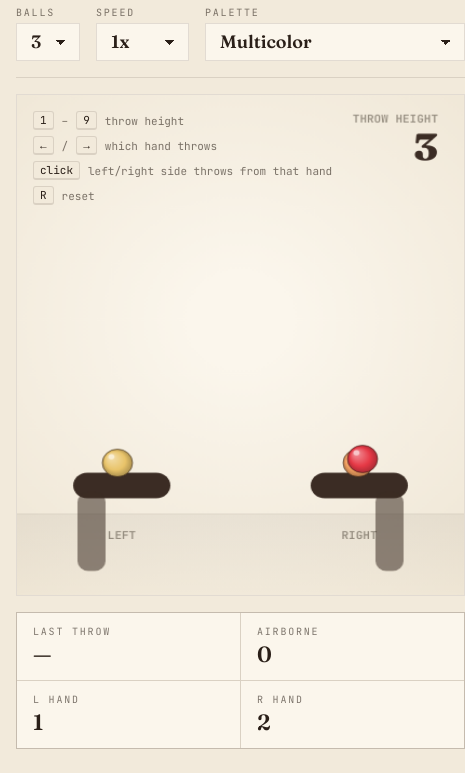
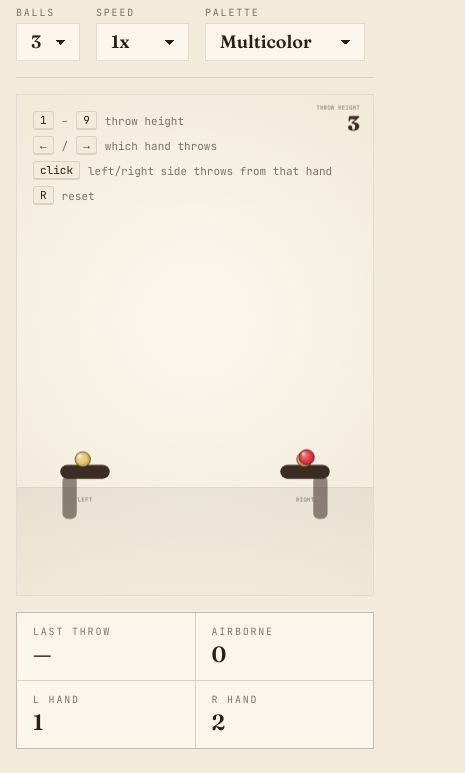
Before and after one commit to bluecanart/JugglingGame, a website built with Vite: page index.html in a window 390 px wide. Shown: the part 71-844 px from the top of the page, 465 px wide, since content can reach past the window. Built offline with nearby package versions, Linux system fonts and the light colour scheme.

Commit message:
Scale on-canvas elements with viewport, cap palette width
The 'THROW HEIGHT' indicator, hand pills, LEFT/RIGHT labels, balls, and
floor line were all drawn at fixed pixel sizes — fine on desktop, but on
a ~340px mobile canvas the 38px height number ate ~11% of the width.
Route every on-canvas size through a single uiScale(w) factor (1.0 above
800px, scaling down to 0.55 floor) so the whole scene shrinks together.

Also cap #palette at 160px with text-overflow:ellipsis so the long
'One Red / Others White' option no longer stretches the control row.

Co-Authored-By: Claude Opus 4.7 <noreply@anthropic.com>

```diff
--- a/src/renderer.ts
+++ b/src/renderer.ts
@@ -15,6 +15,9 @@ export class Renderer {
   draw(game: Game, now: number, selectedHeight: number): void {
     const { w, h } = this.getSize();
     const ctx = this.ctx;
+    // Single scale factor for every on-canvas element so hands, balls, labels,
+    // and the floor all shrink together on narrow mobile viewports.
+    const scale = this.uiScale(w);
 
     // Background: warm paper with a subtle vignette.
     ctx.save();
@@ -25,63 +28,73 @@ export class Renderer {
     ctx.fillRect(0, 0, w, h);
 
     // Soft floor line so hands feel anchored
-    this.drawFloor(w, h, game.anchors.y);
+    this.drawFloor(w, h, game.anchors.y, scale);
 
     // Hands
-    this.drawHand(game, 'L');
-    this.drawHand(game, 'R');
+    this.drawHand(game, 'L', scale);
+    this.drawHand(game, 'R', scale);
 
     // Balls — in-flight first (behind hands look) then held (in front).
     // Doing it the other way around looks fine too; this just prevents flicker
     // at catch time when a ball pops to the top of the hand stack.
     for (const ball of game.balls.values()) {
-      if (ball.state === 'flying') this.drawFlyingBall(ball, now);
+      if (ball.state === 'flying') this.drawFlyingBall(ball, now, scale);
     }
-    this.drawHeldBalls(game, 'L');
-    this.drawHeldBalls(game, 'R');
+    this.drawHeldBalls(game, 'L', scale);
+    this.drawHeldBalls(game, 'R', scale);
 
-    this.drawHeightIndicator(w, selectedHeight);
+    this.drawHeightIndicator(w, selectedHeight, scale);
 
     ctx.restore();
   }
 
-  private drawHeightIndicator(w: number, value: number): void {
+  // 800px is the width at which the desktop sizes look right; below that we
+  // shrink proportionally, floored at 0.55 so things don't get unreadable.
+  private uiScale(w: number): number {
+    return Math.min(1, Math.max(0.55, w / 800));
+  }
+
+  private drawHeightIndicator(w: number, value: number, scale: number): void {
     const ctx = this.ctx;
     ctx.save();
-    const x = w - 24;
-    const labelY = 28;
+    const labelSize = 11 * scale;
+    const numberSize = 38 * scale;
+    const margin = 24 * scale;
+    const x = w - margin;
+    const labelY = 28 * scale;
     ctx.textAlign = 'right';
     ctx.textBaseline = 'alphabetic';
 
     ctx.fillStyle = 'rgba(40, 30, 20, 0.45)';
-    ctx.font = '600 11px "JetBrains Mono", monospace';
+    ctx.font = `600 ${labelSize}px "JetBrains Mono", monospace`;
     ctx.fillText('THROW HEIGHT', x, labelY);
 
     ctx.fillStyle = '#3B2C24';
-    ctx.font = '800 38px "Fraunces", serif';
-    ctx.fillText(String(value), x, labelY + 38);
+    ctx.font = `800 ${numberSize}px "Fraunces", serif`;
+    ctx.fillText(String(value), x, labelY + numberSize);
     ctx.restore();
   }
 
-  private drawFloor(w: number, h: number, y: number): void {
+  private drawFloor(w: number, h: number, y: number, scale: number): void {
     const ctx = this.ctx;
+    const floorY = y + 60 * scale;
     ctx.save();
     ctx.strokeStyle = 'rgba(40, 30, 20, 0.08)';
     ctx.lineWidth = 1;
     ctx.beginPath();
-    ctx.moveTo(0, y + 60);
-    ctx.lineTo(w, y + 60);
+    ctx.moveTo(0, floorY);
+    ctx.lineTo(w, floorY);
     ctx.stroke();
     // Subtle horizon shadow
-    const shadow = ctx.createLinearGradient(0, y + 60, 0, h);
+    const shadow = ctx.createLinearGradient(0, floorY, 0, h);
     shadow.addColorStop(0, 'rgba(40, 30, 20, 0.06)');
     shadow.addColorStop(1, 'rgba(40, 30, 20, 0)');
     ctx.fillStyle = shadow;
-    ctx.fillRect(0, y + 60, w, h - (y + 60));
+    ctx.fillRect(0, floorY, w, h - floorY);
     ctx.restore();
   }
 
-  private drawHand(game: Game, side: Hand): void {
+  private drawHand(game: Game, side: Hand, scale: number): void {
     const ctx = this.ctx;
     const x = side === 'L' ? game.anchors.leftX : game.anchors.rightX;
     const y = game.anchors.y;
@@ -93,28 +106,28 @@ export class Renderer {
     // A simple pill-shaped "palm" — abstract on purpose, easy to swap later.
     ctx.fillStyle = '#3B2C24';
     ctx.beginPath();
-    const palmW = 90;
-    const palmH = 26;
-    this.roundRect(ctx, x - palmW / 2, y + 18, palmW, palmH, palmH / 2);
+    const palmW = 90 * scale;
+    const palmH = 26 * scale;
+    this.roundRect(ctx, x - palmW / 2, y + 18 * scale, palmW, palmH, palmH / 2);
     ctx.fill();
 
     // Forearm hint
     ctx.fillStyle = 'rgba(59, 44, 36, 0.55)';
     ctx.beginPath();
-    const armW = 26;
-    const armOffset = side === 'L' ? -28 : 28;
-    this.roundRect(ctx, x + armOffset - armW / 2, y + 38, armW, 80, 10);
+    const armW = 26 * scale;
+    const armOffset = (side === 'L' ? -28 : 28) * scale;
+    this.roundRect(ctx, x + armOffset - armW / 2, y + 38 * scale, armW, 80 * scale, 10 * scale);
     ctx.fill();
 
     // Label
     ctx.fillStyle = 'rgba(40, 30, 20, 0.45)';
-    ctx.font = '600 11px "JetBrains Mono", monospace';
+    ctx.font = `600 ${11 * scale}px "JetBrains Mono", monospace`;
     ctx.textAlign = 'center';
-    ctx.fillText(side === 'L' ? 'LEFT' : 'RIGHT', x, y + 86);
+    ctx.fillText(side === 'L' ? 'LEFT' : 'RIGHT', x, y + 86 * scale);
     ctx.restore();
   }
 
-  private drawHeldBalls(game: Game, side: Hand): void {
+  private drawHeldBalls(game: Game, side: Hand, scale: number): void {
     const hand = game.hands[side];
     const x = side === 'L' ? game.anchors.leftX : game.anchors.rightX;
     const y = game.anchors.y;
@@ -122,23 +135,23 @@ export class Renderer {
     hand.balls.forEach((id, i) => {
       const ball = game.balls.get(id)!;
       // Tiny horizontal jitter (deterministic by id) so multiple balls don't perfectly overlap
-      const jitter = ((id * 37) % 11) - 5;
+      const jitter = (((id * 37) % 11) - 5) * scale;
       const bx = x + jitter;
-      const by = y + 8 - i * 4; // slight vertical stacking
-      this.drawBall(ball, bx, by);
+      const by = y + (8 - i * 4) * scale;
+      this.drawBall(ball, bx, by, scale);
     });
   }
 
-  private drawFlyingBall(ball: Ball, now: number): void {
+  private drawFlyingBall(ball: Ball, now: number, scale: number): void {
     const t = ball.throw!;
     const progress = Math.min(1, Math.max(0, (now - t.startTime) / (t.endTime - t.startTime)));
     const { x, y } = arcPosition(t.startX, t.startY, t.endX, t.endY, t.peakHeight, progress);
-    this.drawBall(ball, x, y);
+    this.drawBall(ball, x, y, scale);
   }
 
-  private drawBall(ball: Ball, x: number, y: number): void {
+  private drawBall(ball: Ball, x: number, y: number, scale: number): void {
     const ctx = this.ctx;
-    const r = 14;
+    const r = 14 * scale;
 
     // Ground shadow that follows the ball — fades with height above palm
     // (we don't have direct "height" here, but flying balls render relative to palm Y;
--- a/src/style.css
+++ b/src/style.css
@@ -114,6 +114,16 @@ html, body {
 .control select:hover { border-color: var(--ink-soft); }
 .control select:focus { outline: 2px solid var(--accent); outline-offset: 2px; }
 
+/* Cap the palette select width so the longest option ("One Red / Others White")
+   doesn't stretch the whole control row. The selected value gets ellipsised;
+   the dropdown menu still shows full names. */
+#palette {
+  max-width: 160px;
+  text-overflow: ellipsis;
+  overflow: hidden;
+  white-space: nowrap;
+}
+
 /* --- Stage / canvas --------------------------------------------------------- */
 .stage {
   position: relative;
```
